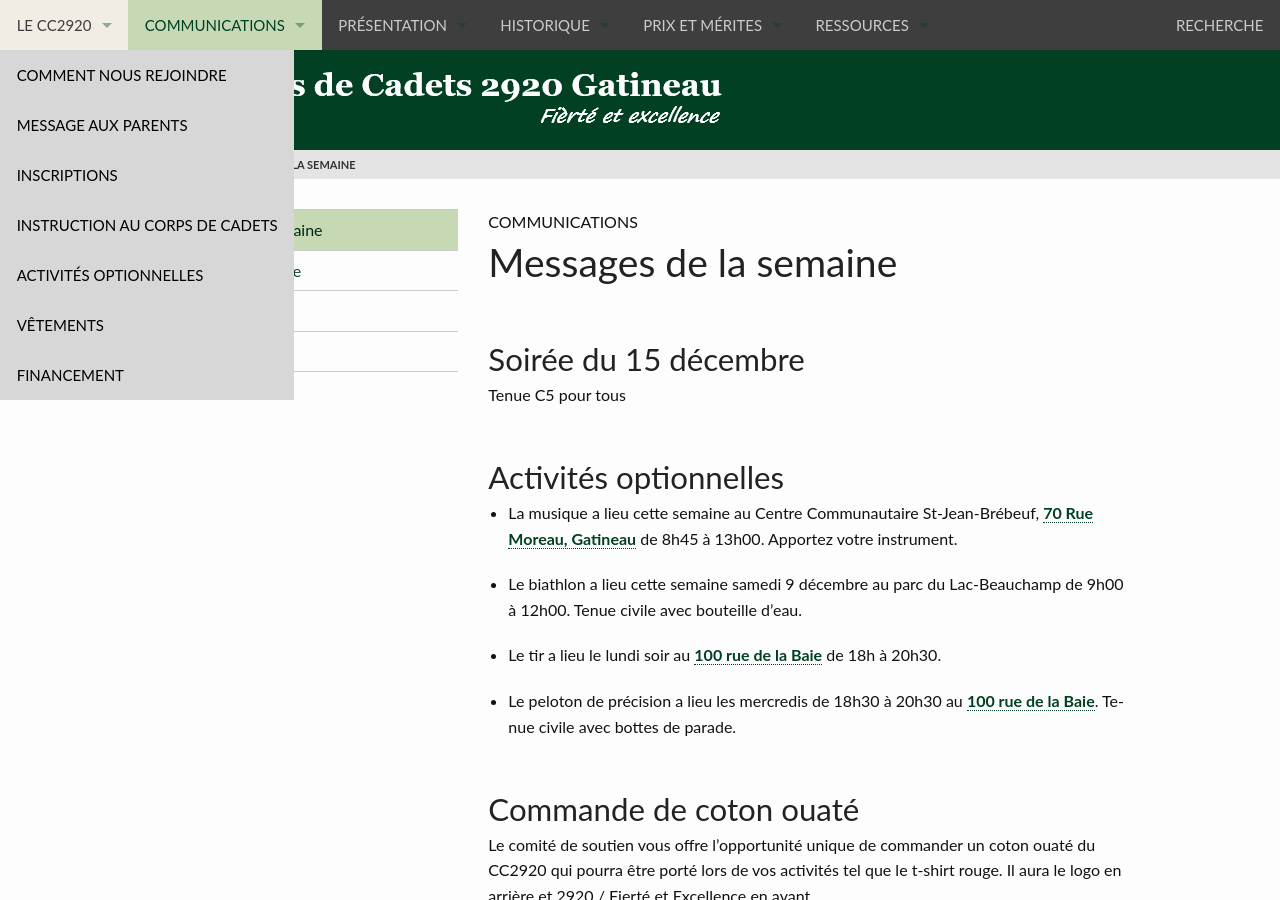
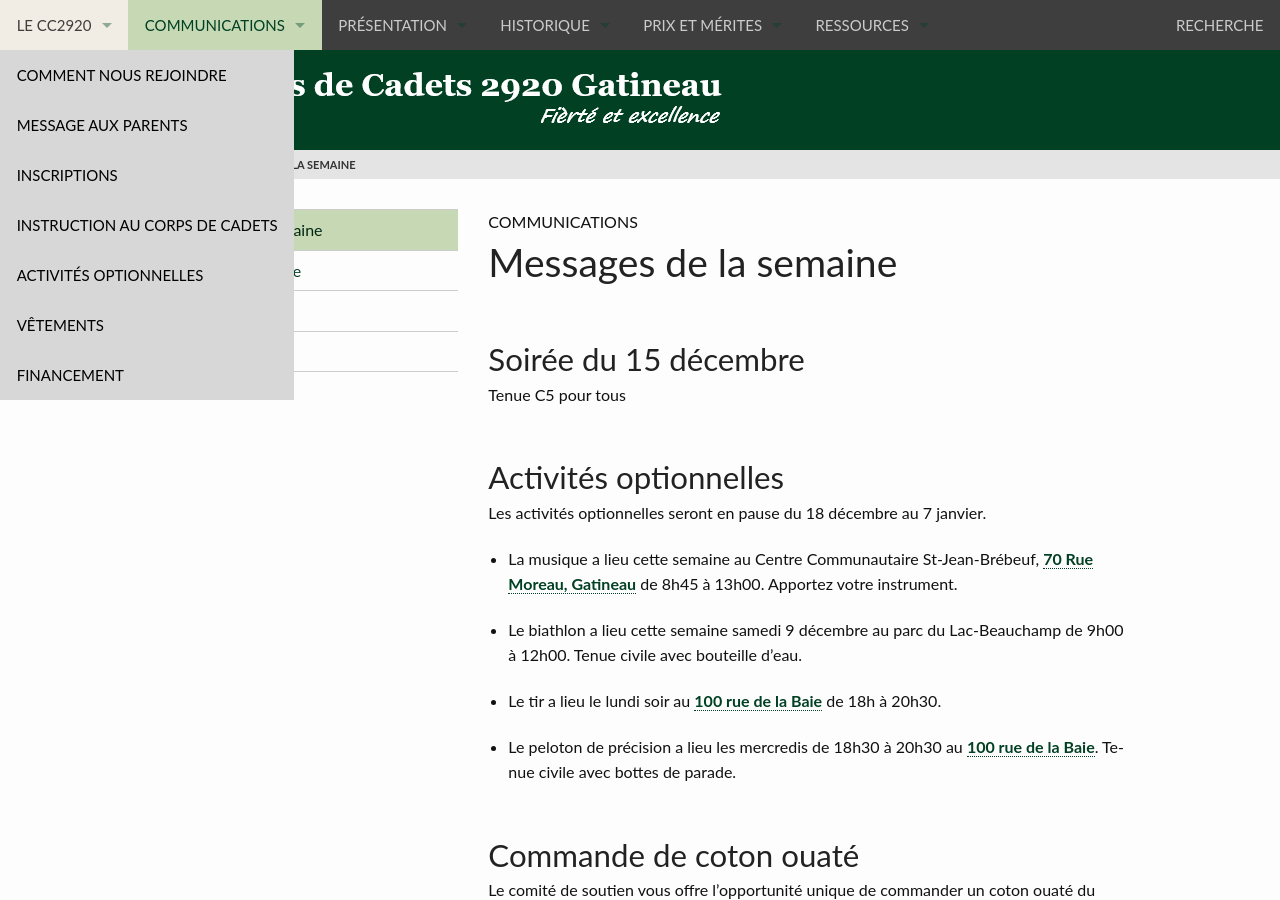
Before and after one commit to CC2920/web, a Jekyll site: the page built from _communications/messages.md, in a window 1280 px wide and 900 px high. Built offline with Jekyll 4.4.1, drawn with Linux system fonts in a browser that asks for light colours.

Commit message:
Update messages.md

```diff
--- a/_communications/messages.md
+++ b/_communications/messages.md
@@ -13,6 +13,8 @@ activities:
 Tenue C5 pour tous
 
 ## Activités optionnelles
+
+Les activités optionnelles seront en pause du 18 décembre au 7 janvier.
 
 - La musique a lieu cette semaine au Centre Communautaire St-Jean-Brébeuf, [70 Rue Moreau, Gatineau](https://maps.app.goo.gl/iY47mRkMx19DxnWNA) de 8h45 à 13h00. Apportez votre instrument.
 
```
